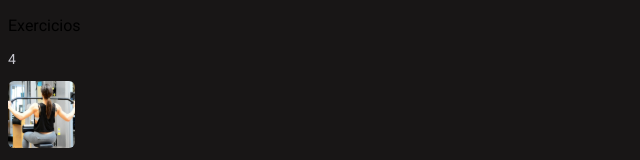
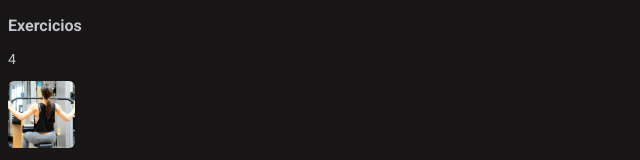
Before and after one commit to HuascarGutierrez/Final-Ejercicios-Template, a React (Vite) app: page / in a window 1280 px wide. Shown: the top 160 px of the page, without its empty margins (0-640 px from the left). Built offline with nearby package versions, Linux system fonts and the light colour scheme.

Commit message:
atomo imagen

```diff
--- a/src/atoms/Title.jsx
+++ b/src/atoms/Title.jsx
@@ -1,9 +1,10 @@
 import React from 'react'
 
+import './styles/Title.css'
 function Title() {
   return (
     <div>
-      <p>Exercicios</p>
+      <p className='titulo'>Exercicios</p>
     </div>
   )
 }
--- /dev/null
+++ b/src/atoms/styles/Imagen.css
@@ -0,0 +1,4 @@
+.imagen {
+    width: 67px;
+    height: 67px;
+}
```
Also changed, not shown: src/atoms/styles/Title.css (line endings or trailing spaces).
